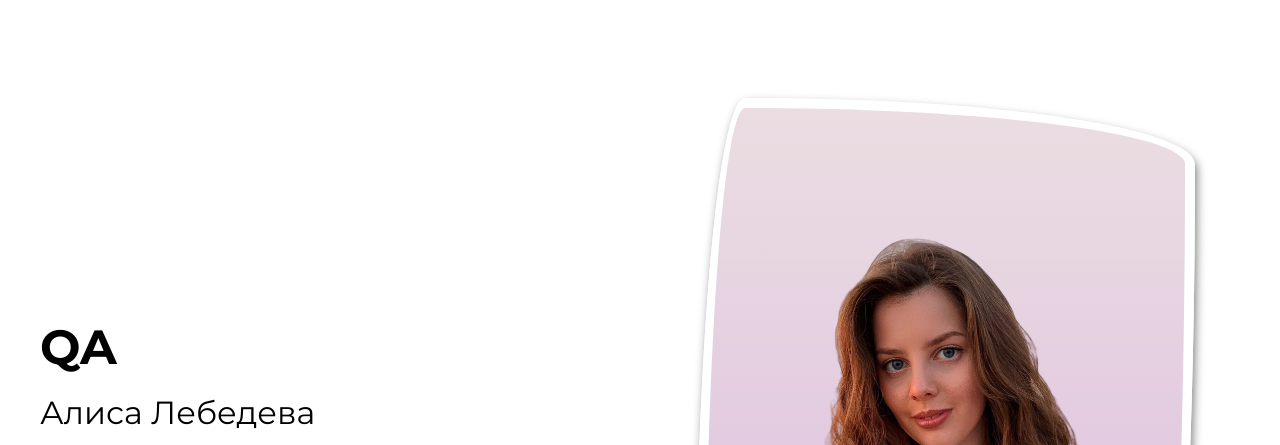
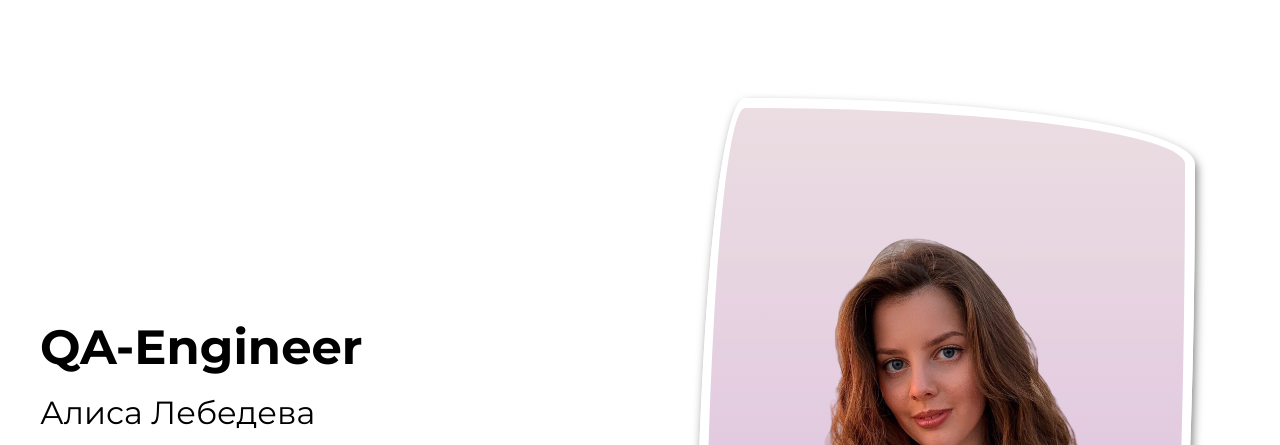
Before and after one commit to SevAlisa-QA/CV, a plain HTML site: page index.html in a window 1280 px wide. Shown: the top 445 px of the page. Drawn offline with nearby package versions, Linux system fonts and the light colour scheme.

Commit message:
Изменен эмодзи и заголовок

```diff
--- a/index.html
+++ b/index.html
@@ -35,7 +35,7 @@
   <div class="hero">
     <div class="container hero__container">
       <div class="hero__about">
-        <h1 class="hero__title">QA</h1>
+        <h1 class="hero__title">QA-Engineer</h1>
         <h2 class="hero__subtitle">Алиса Лебедева</h2>
         <p class="hero__description">
           Привет! Я - QA-инженер, который ищет баги лучше, чем пишет продающий текст ☺️
```
